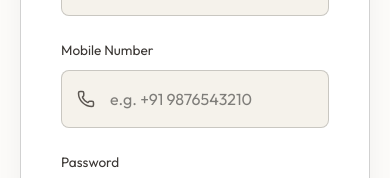
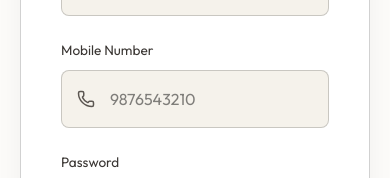
Before and after one commit to Rupam2603/stamp, a Next.js app: page /signup in a window 390 px wide. Shown: the part 619-797 px from the top of the page. Built offline with nearby package versions, Linux system fonts and the light colour scheme; a web font is replaced by a local one.

Commit message:
Update mobile number input to allow entry without country code

```diff
--- a/app/signup/page.tsx
+++ b/app/signup/page.tsx
@@ -87,7 +87,7 @@ export default function Signup() {
             <label className="form-label" htmlFor="mobile">Mobile Number</label>
             <div style={{ position: 'relative' }}>
               <Phone size={18} style={{ position: 'absolute', left: '16px', top: '50%', transform: 'translateY(-50%)', color: 'var(--text-tertiary)' }} />
-              <input type="tel" id="mobile" name="mobile" className="input" placeholder="e.g. +91 9876543210" style={{ paddingLeft: '48px', marginBottom: 0 }} required disabled={isLoading} />
+              <input type="tel" id="mobile" name="mobile" className="input" placeholder="9876543210" pattern="[0-9]*" minLength={10} maxLength={10} style={{ paddingLeft: '48px', marginBottom: 0 }} required disabled={isLoading} />
             </div>
           </div>
 
```
